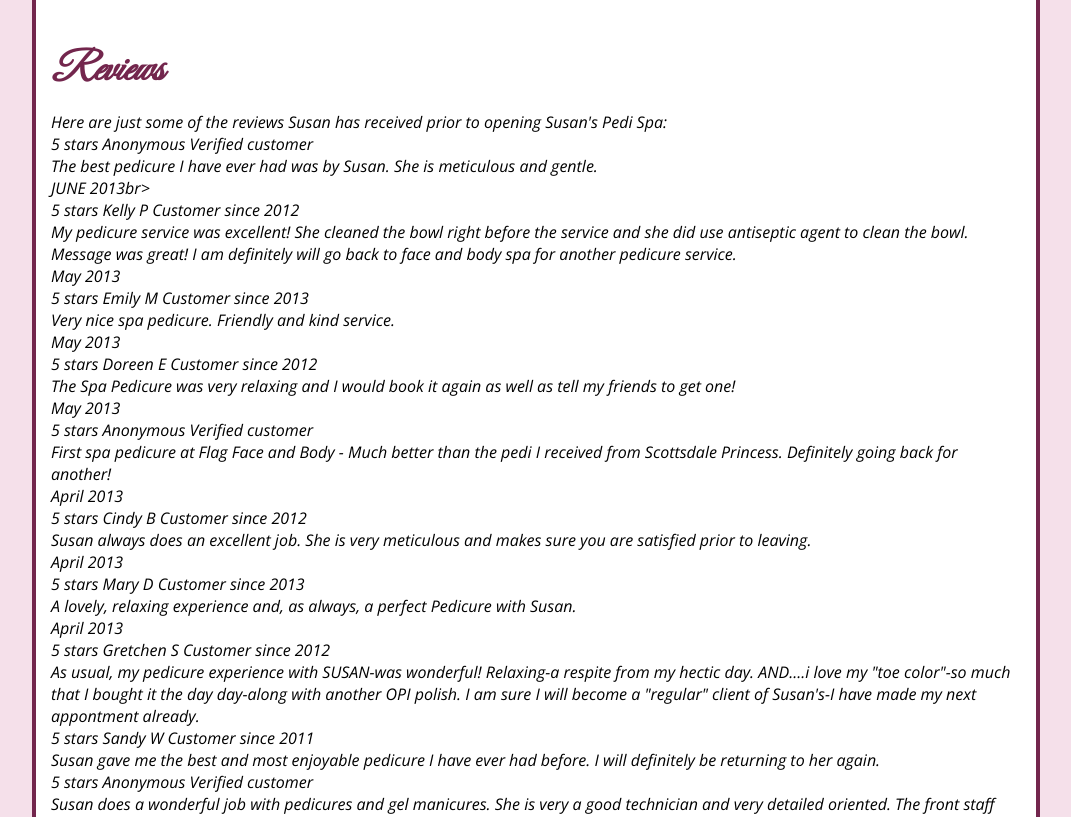
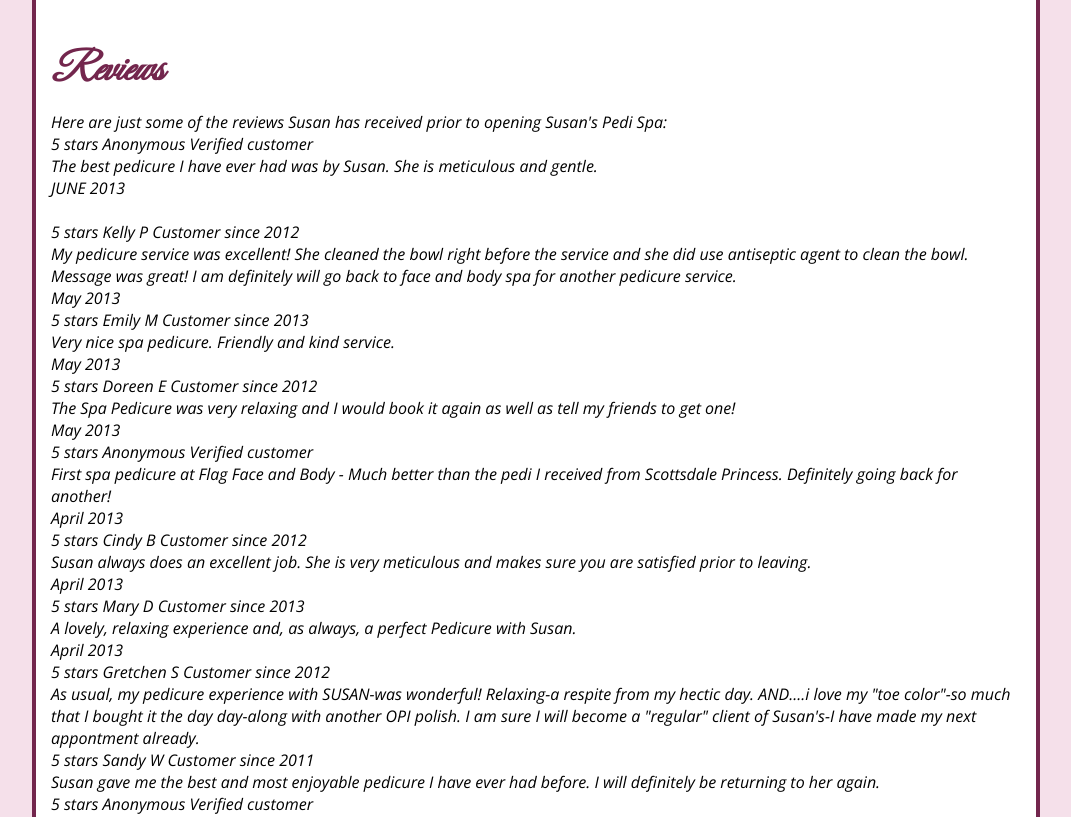
Before and after one commit to susanspedispa/susanspedispa.github.io, a Jekyll site: the page built from index.html, in a window 1280 px wide and 900 px high, scrolled down 2340 px, cut to the strip 83-900 px from the top of the window. Shown: the whole strip, without its empty margins (104-1175 px from the left). Built offline with Jekyll 4.4.1, drawn with Linux system fonts in a browser that asks for light colours.

Commit message:
Update reviews.html

```diff
--- a/_includes/reviews.html
+++ b/_includes/reviews.html
@@ -2,7 +2,7 @@
 Here are just some of the reviews Susan has received prior to opening Susan's Pedi Spa:<p>
 5 stars Anonymous Verified customer<br>
 <span class="reviewquotes">The best pedicure I have ever had was by Susan. She is meticulous and gentle.</span><br>
-JUNE 2013br><br>
+JUNE 2013<br><br>
 5 stars Kelly P Customer since 2012<br>
 <span class="reviewquotes">My pedicure service was excellent! She cleaned the bowl right before the service and she did use antiseptic agent to clean the bowl. Message was great! I am definitely will go back to face and body spa for another pedicure service.</span><br>
 May 2013<p<p></p>
```
